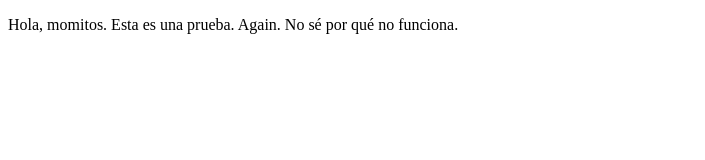
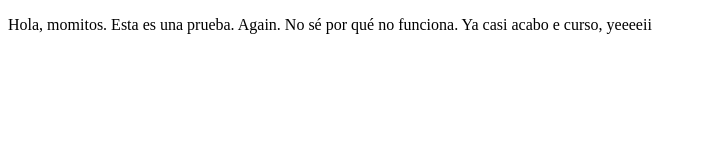
Before and after one commit to efra117/proyectoDemoCursoPrework, a plain HTML site: page index.html in a window 1280 px wide. Shown: the whole page, without its empty margins (0-705 px from the left). Drawn offline with Linux system fonts and the light colour scheme.

Commit message:
pusimos más testo

```diff
--- a/index.html
+++ b/index.html
@@ -7,6 +7,6 @@
     <title>Hola, momos</title>
 </head>
 <body>
-    <p>Hola, momitos. Esta es una prueba. Again. No sé por qué no funciona.</p>
+    <p>Hola, momitos. Esta es una prueba. Again. No sé por qué no funciona. Ya casi acabo e curso, yeeeeii</p>
 </body>
 </html>
```
